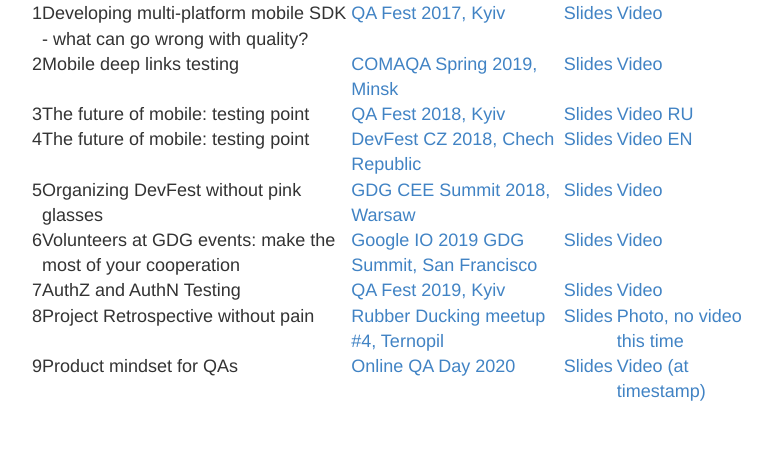
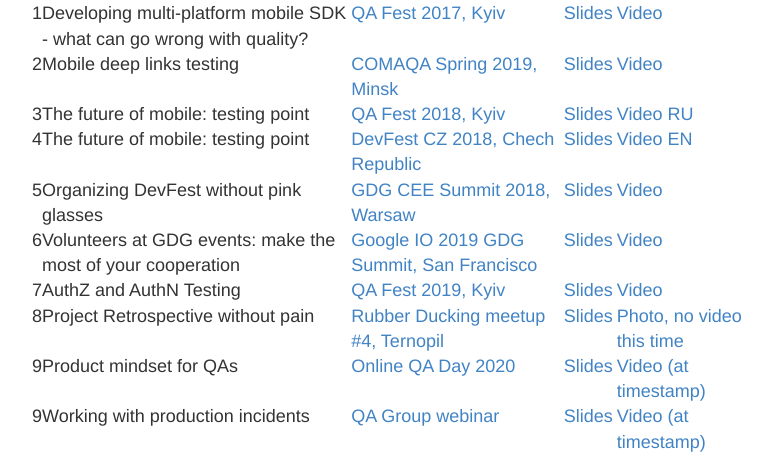
Before and after one commit to pinchukdiana/github.io, a Jekyll site: the page built from presentations.md, in a window 1280 px wide. Shown: the part 890-1345 px from the top of the page, without its empty margins (248-1020 px from the left). Built offline with Jekyll 4.4.1, drawn with Linux system fonts in a browser that asks for light colours; our own code applies the rules of GitHub Pages for plain Markdown files; before the commit the page ends 1294 px from its top, so only the background shows below that.

Commit message:
Update presentations.md
Added SRE presentation

```diff
--- a/presentations.md
+++ b/presentations.md
@@ -18,3 +18,4 @@ _Also, check my [Medium page](https://medium.com/@pinchuk.diana). I converted so
 | 7 | AuthZ and AuthN Testing  | [QA Fest 2019, Kyiv](http://qafest.com/qafest2019/) | [Slides](http://bit.ly/AuthZ-AuthN-Diana)  | [Video](https://www.youtube.com/watch?v=hYSQq4XqWIw&list=PLuOBDBq7MW70q24thB9tidD2-2Tysf8FS&index=3&t=0s)  |
 | 8 | Project Retrospective without pain  | [Rubber Ducking meetup #4, Ternopil](https://www.facebook.com/events/369306290351110/) | [Slides](https://docs.google.com/presentation/d/1CNaFXy-B5nJWb6cevXilEylgMJpHaqhmFO7BXECCscA/edit?usp=drive_web&ouid=108870361460079023695)  | [Photo, no video this time](https://www.facebook.com/RubberDucking/photos/a.2397331087258724/2397333643925135/?type=3&theater)  |
 | 9 | Product mindset for QAs  | [Online QA Day 2020](https://online.qaday.org/) | [Slides](https://bit.ly/prod-mindset-qa)  | [Video (at timestamp)](https://youtu.be/PMcmzjSU3iM?list=PL_UvZin1qvlzrT7FKfdYVeNOsLJe1Toqy&t=18429)  |
+| 9 | Working with production incidents  | [QA Group webinar](https://qagroup.com.ua/events/robota-z-intsydentamy-v-prodaksheni/) | [Slides](https://bit.ly/sre-qa)  | [Video (at timestamp)](https://youtu.be/AA9PWU4a1dg)  |
```
